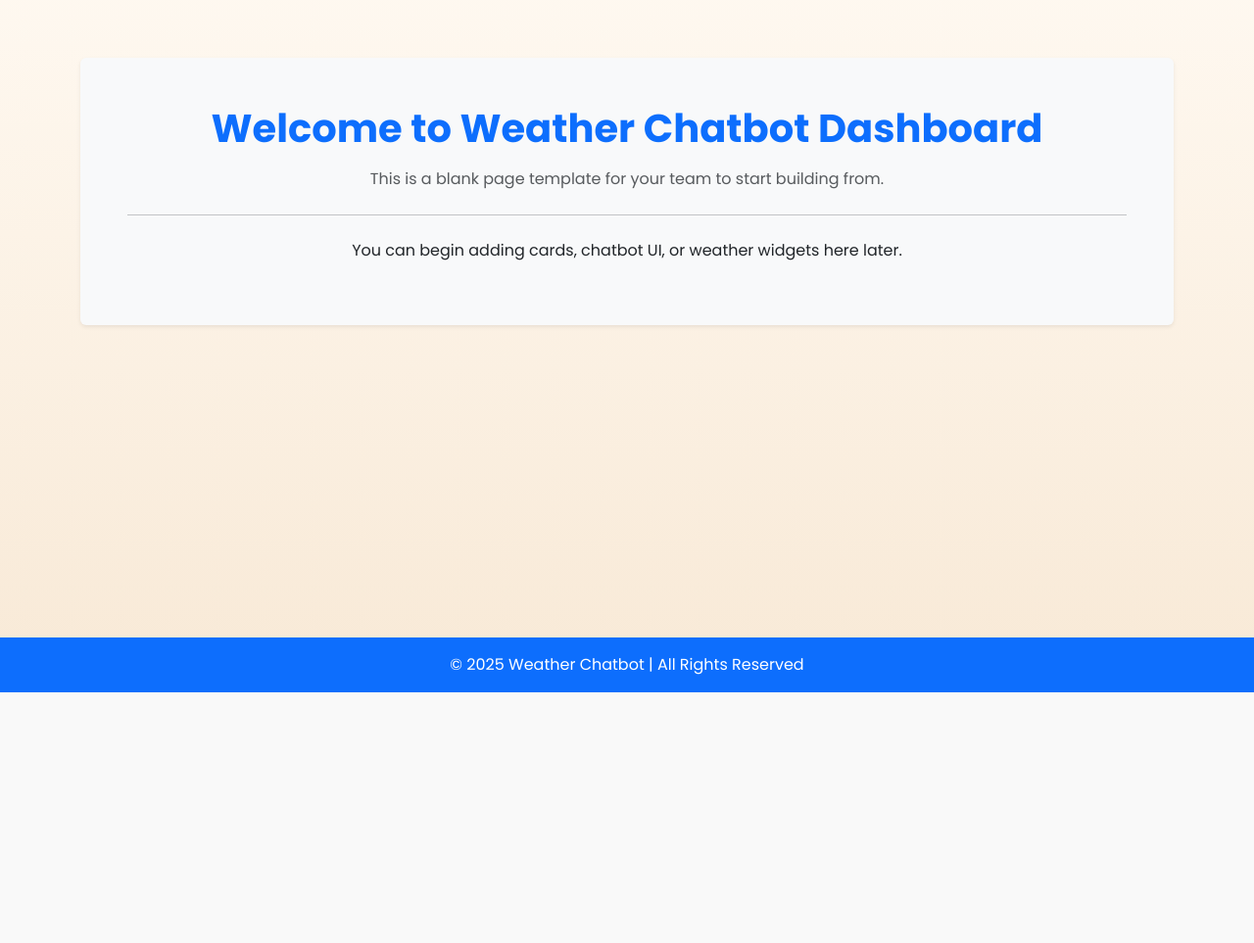
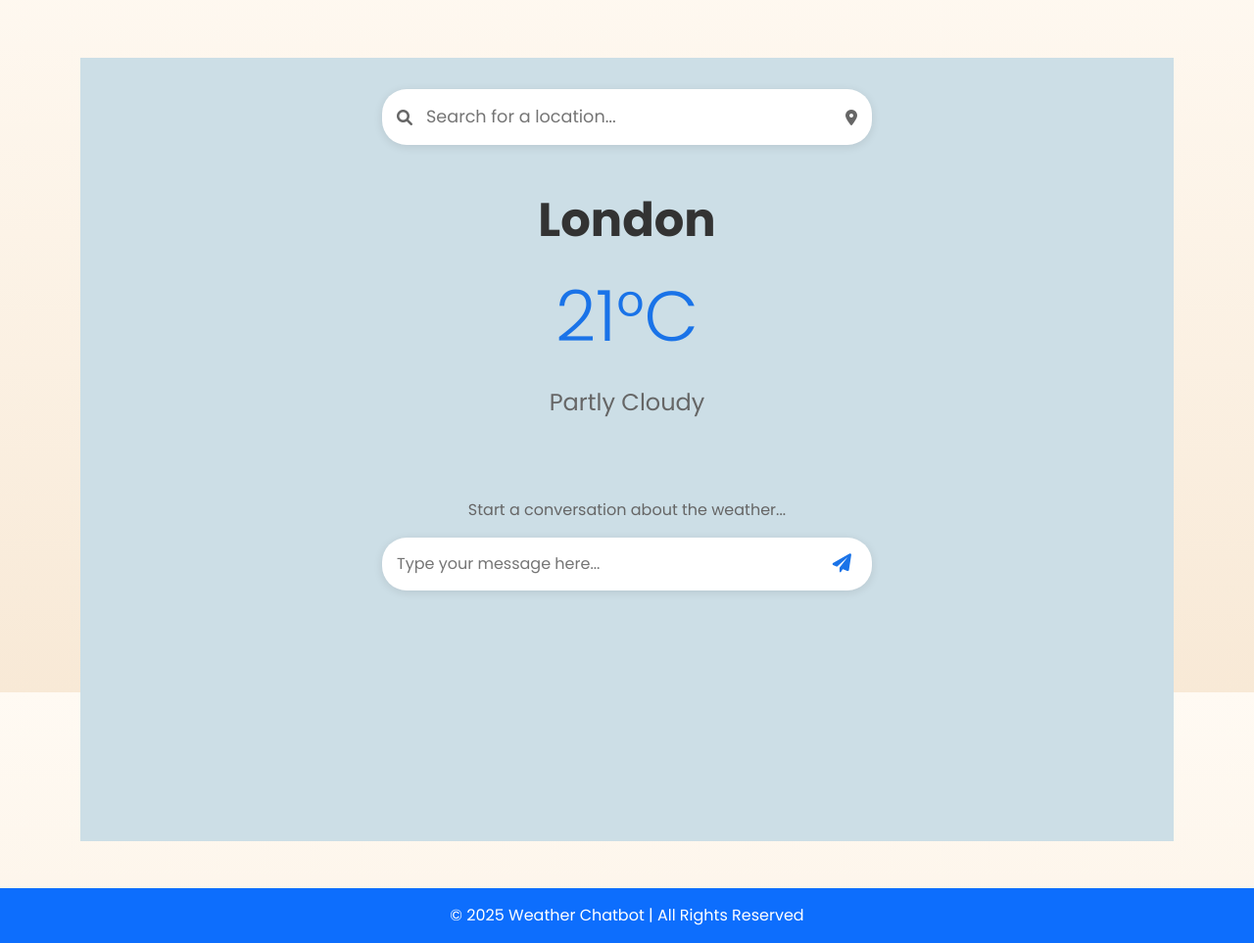
Before and after one commit to ywxvnz/weather-chatbot, a CodeIgniter app: page /WeatherChatbot/ in a window 1280 px wide. Shown: the part 93-1056 px from the top of the page at 98% size. Before the commit the page ends 800 px from the top, so only its background shows below. Run offline with CodeIgniter, Linux system fonts and the light colour scheme.

Commit message:
dashboard

```diff
--- a/application/views/dashboard.php
+++ b/application/views/dashboard.php
@@ -1,7 +1,26 @@
-<style>body{background-color:#ccdee6;}</style>
-<div class="text-center p-5 bg-light rounded shadow-sm">
-  <h1 class="fw-bold text-primary mb-3">Welcome to Weather Chatbot Dashboard</h1>
-  <p class="text-muted">This is a blank page template for your team to start building from.</p>
-  <hr class="my-4">
-  <p>You can begin adding cards, chatbot UI, or weather widgets here later.</p>
+<link rel="stylesheet" href="https://cdnjs.cloudflare.com/ajax/libs/font-awesome/6.0.0/css/all.min.css">
+<div class="dashboard-container">
+    <div class="search-container">
+        <div class="search-box">
+            <i class="fas fa-search search-icon"></i>
+            <input type="text" id="locationSearch" placeholder="Search for a location...">
+            <i class="fas fa-map-marker-alt location-icon"></i>
+        </div>
+    </div>
+
+    <div class="weather-info">
+        <h1 class="location-name">London</h1>
+        <div class="temperature">21°C</div>
+        <div class="weather-condition">Partly Cloudy</div>
+    </div>
+
+    <div class="conversation-starter">
+        <p>Start a conversation about the weather...</p>
+        <div class="chat-input-container">
+            <input type="text" id="chatInput" placeholder="Type your message here...">
+            <button class="send-button">
+                <i class="fas fa-paper-plane"></i>
+            </button>
+        </div>
+    </div>
 </div>
--- a/assets/css/dashboard.css
+++ b/assets/css/dashboard.css
@@ -1,10 +1,112 @@
 
-.dashboard-page {
-	background-color: #ccdee6;
-	min-height: calc(100vh - 70px);
-	padding: 2rem 1rem;
+.dashboard-container {
+    display: flex;
+    flex-direction: column;
+    align-items: center;
+    justify-content: flex-start;
+    min-height: 100vh;
+    padding: 2rem;
+    background-color: #ccdee6;
 }
 
-.dashboard-page .bg-light {
-	background-color: #ffffff !important;
+.search-container {
+    width: 100%;
+    max-width: 500px;
+    margin-bottom: 3rem;
 }
+
+.search-box {
+    position: relative;
+    width: 100%;
+}
+
+.search-box input {
+    width: 100%;
+    padding: 15px 45px;
+    border: none;
+    border-radius: 25px;
+    box-shadow: 0 2px 10px rgba(0, 0, 0, 0.1);
+    font-size: 1.1rem;
+}
+
+.search-icon {
+    position: absolute;
+    left: 15px;
+    top: 50%;
+    transform: translateY(-50%);
+    color: #666;
+}
+
+.location-icon {
+    position: absolute;
+    right: 15px;
+    top: 50%;
+    transform: translateY(-50%);
+    color: #666;
+    cursor: pointer;
+}
+
+.weather-info {
+    text-align: center;
+    margin-bottom: 3rem;
+}
+
+.location-name {
+    font-size: 3rem;
+    font-weight: bold;
+    margin-bottom: 1rem;
+    color: #333;
+}
+
+.temperature {
+    font-size: 4.5rem;
+    font-weight: 300;
+    margin-bottom: 1rem;
+    color: #1a73e8;
+}
+
+.weather-condition {
+    font-size: 1.5rem;
+    color: #666;
+    margin-bottom: 2rem;
+}
+
+.conversation-starter {
+    width: 100%;
+    max-width: 500px;
+    text-align: center;
+}
+
+.conversation-starter p {
+    color: #666;
+    margin-bottom: 1rem;
+}
+
+.chat-input-container {
+    position: relative;
+    display: flex;
+    align-items: center;
+}
+
+.chat-input-container input {
+    width: 100%;
+    padding: 15px;
+    border: none;
+    border-radius: 25px;
+    box-shadow: 0 2px 10px rgba(0, 0, 0, 0.1);
+    font-size: 1rem;
+}
+
+.send-button {
+    position: absolute;
+    right: 15px;
+    background: none;
+    border: none;
+    color: #1a73e8;
+    cursor: pointer;
+    font-size: 1.2rem;
+}
+
+.send-button:hover {
+    color: #1557b0;
+}
```
